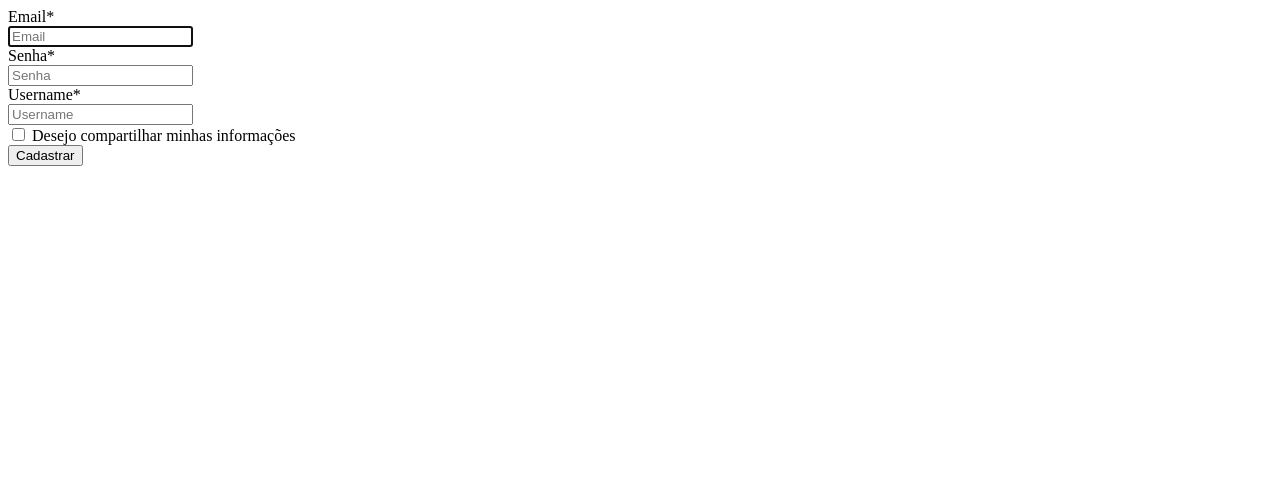
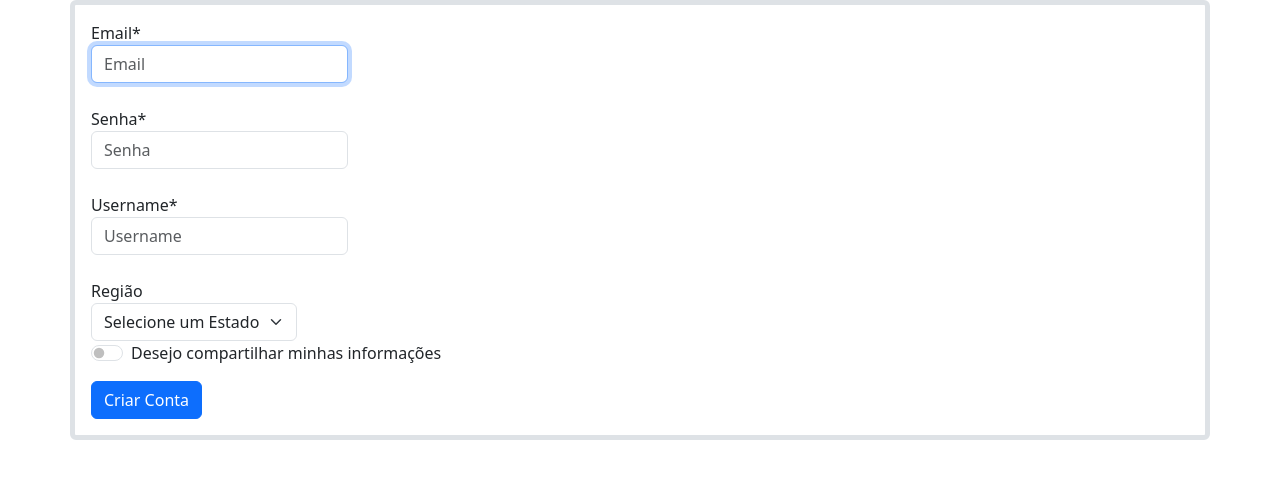
Before and after one commit to JovemProgramadora07/Introducao, a plain HTML site: page cadastro.html in a window 1280 px wide. Drawn offline with nearby package versions, Linux system fonts and the light colour scheme.

Commit message:
feat(cadastro): finaliza o estilo da pagina
Linkado o bootstrap css e js na pagina 'Cadastro'
Aplicado classes diversas tags da página
Criado botões estilizados com bootstrap

```diff
--- a/cadastro.html
+++ b/cadastro.html
@@ -5,54 +5,77 @@
     <meta charset="UTF-8">
     <meta name="viewport" content="width=device-width, initial-scale=1.0">
     <title>Novo Cadastro</title>
+    <link href="https://cdn.jsdelivr.net/npm/bootstrap@5.3.8/dist/css/bootstrap.min.css" rel="stylesheet"
+        integrity="sha384-sRIl4kxILFvY47J16cr9ZwB07vP4J8+LH7qKQnuqkuIAvNWLzeN8tE5YBujZqJLB" crossorigin="anonymous">
 </head>
 
 <body>
-    <form>
+    <form class="container p-3 border border-5 rounded">
         <!-- Entrada para Email -->
-        <div>
-            <label for="email">
+        <div class="input-group mb-3">
+            <label for="email" class="form-label">
                 Email*
                 <div>
-                    <input type="email" id="email" placeholder="Email" required autofocus />
+                    <input class="form-control" type="email" id="email" placeholder="Email" required autofocus />
                 </div>
             </label>
         </div>
 
         <!-- Entrada para a senha -->
-        <div>
-            <label for="senha">
+        <div class="input-group mb-3">
+            <label for="senha" class="form-label">
                 Senha*
                 <div>
-                    <input type="password" id="senha" placeholder="Senha" minlength="8" />
+                    <input class="form-control" type="password" id="senha" placeholder="Senha" minlength="8" />
                 </div>
             </label>
         </div>
 
         <!-- Entrada de Username -->
-        <div>
-            <label for="username">
+        <div class="input-group mb-3">
+            <label for="username" class="form-label">
                 Username*
                 <div>
-                    <input type="text" id="username" placeholder="Username" />
+                    <input class="form-control" type="text" id="username" placeholder="Username" />
+                </div>
+            </label>
+        </div>
+
+        <!-- Caixinha de seleção de estado -->
+        <div>
+            <label for="regiao">
+                Região
+                <div>
+                    <select class="form-select">
+                        <option disabled selected>Selecione um Estado</option>
+                        <option>Espirito Santo</option>
+                        <option>Minas Gerais</option>
+                        <option>Rio de Janeiro</option>
+                        <option>São Paulo</option>
+                    </select>
                 </div>
             </label>
         </div>
 
         <!-- Checkbox -->
-         <div>
-            <label for="checkbox">
-                <input type="checkbox" id="checkbox" />
+        <div class="mb-3 form-check form-switch">
+            <label for="compartilhamento">
+                <input class="form-check-input" type="checkbox" id="compartilhamento" />
                 Desejo compartilhar minhas informações
             </label>
-         </div>
+        </div>
 
         <!-- Botão -->
         <div>
-            <button>Cadastrar</button>
+            <button class="btn btn-primary">Criar Conta</button>
         </div>
 
     </form>
+
+    <!-- Aqui vem os scripts -->
+    <script src="https://cdn.jsdelivr.net/npm/bootstrap@5.3.8/dist/js/bootstrap.bundle.min.js"
+        integrity="sha384-FKyoEForCGlyvwx9Hj09JcYn3nv7wiPVlz7YYwJrWVcXK/BmnVDxM+D2scQbITxI"
+        crossorigin="anonymous"></script>
 </body>
 
 </html>
```
